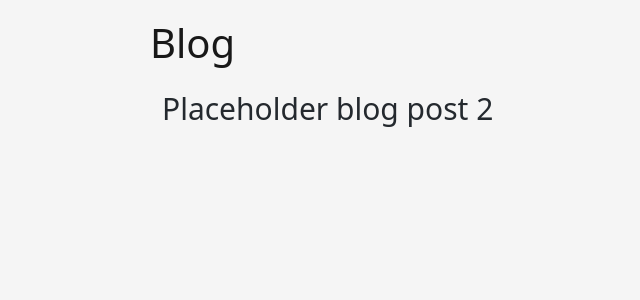
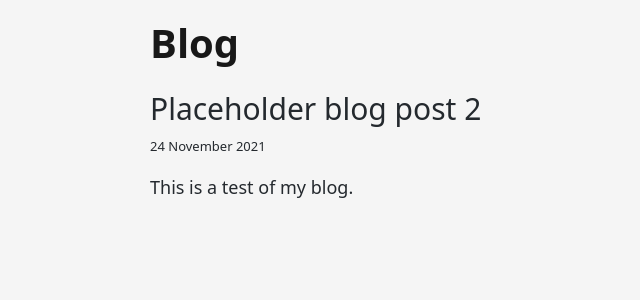
Before and after one commit to favre49/favre49.github.io, a Jekyll site: the page built from _posts/2021-11-24-place-two.md, in a window 1280 px wide. Shown: the top 300 px of the page, without its empty margins (205-845 px from the left). Built offline with Jekyll 4.4.1, drawn with Linux system fonts in a browser that asks for light colours.

Commit message:
Created Blog post layout

```diff
--- a/_layouts/post.html
+++ b/_layouts/post.html
@@ -2,6 +2,10 @@
 layout: default
 ---
 
-<div class="container">
-  <a style="font-size: 30px"> {{ page.title }} </a>
-</div>
+<article>
+  <div class="blog-title"> {{ page.title }} </div>
+  <span class="blog-date"> {{ page.date | date: "%-d %B %Y" }} </span>
+  <p>
+    {{ page.content }}
+  </p>
+</article>
--- a/_posts/2021-11-24-place-two.md
+++ b/_posts/2021-11-24-place-two.md
@@ -2,3 +2,5 @@
 layout: post
 title: Placeholder blog post 2
 ---
+
+This is a test of my blog.
--- a/css/style.scss
+++ b/css/style.scss
@@ -25,6 +25,15 @@ body {
 }
 
 .nav-title {
-  font-weight: 300;
+  font-weight: 600;
   font-size: 40px;
 }
+
+.blog-title {
+  font-weight: 500;
+  font-size: 30px;
+}
+
+.blog-date {
+  font-size: small;
+}
```
Also changed, not shown: index.md (+1 -1 lines).
